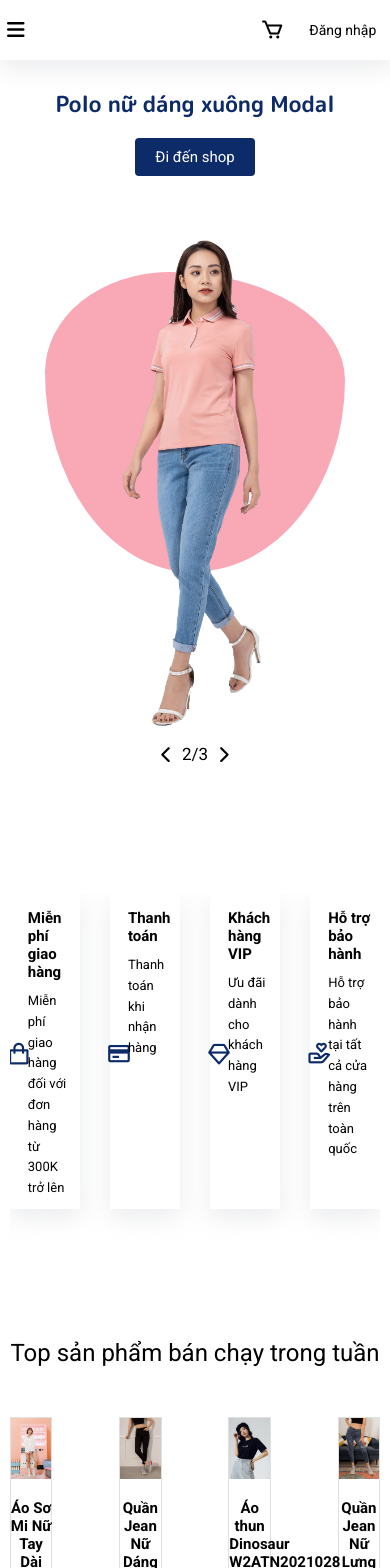
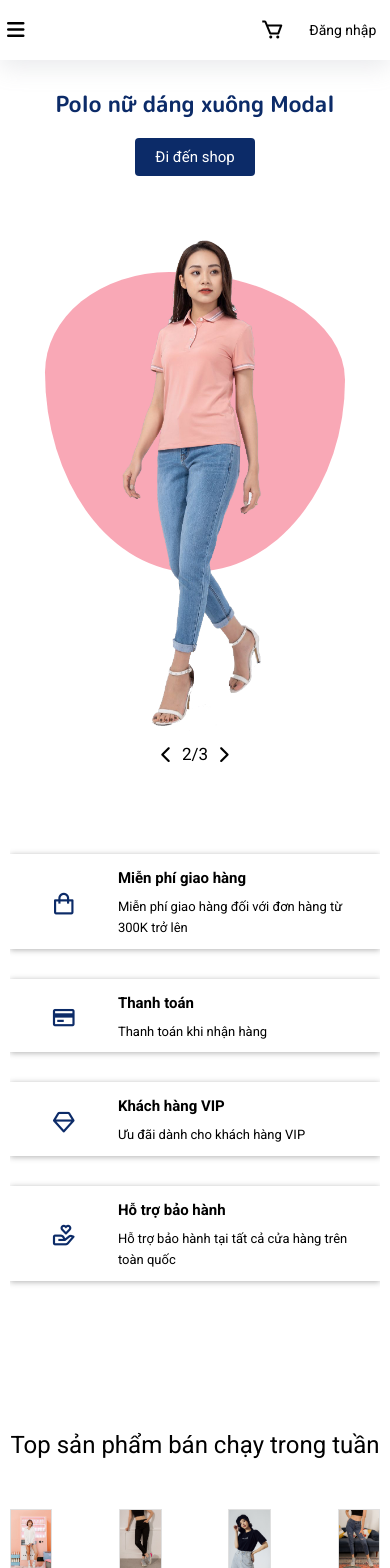
Before and after one commit to nguyenducde/shopping-authentic, a React (Create React App) app: page / in a window 390 px wide. Shown: the top 1568 px of the page. Built offline with nearby package versions, Linux system fonts and the light colour scheme.

Commit message:
Responsive - Mobile - Policy Card

```diff
--- a/src/sass/_home-slider.scss
+++ b/src/sass/_home-slider.scss
@@ -118,6 +118,7 @@
 
 @media only screen and (max-width: 768px) {
     .home-slider {
+        margin-bottom: 0;
 
         &__item {
             flex-direction: column;
--- a/src/sass/_policy-card.scss
+++ b/src/sass/_policy-card.scss
@@ -28,6 +28,8 @@
             color: $main-color;
         }
         &__info {
+            flex: 1;
+
             &__name {
                 font-size: 1.5rem;
                 padding-bottom: 1rem;
@@ -40,3 +42,28 @@
 
     }
 }
+
+@media only screen and (min-width: 1300px){
+
+}
+
+@media only screen and (min-width: 1024px) and (max-width: 1299px){
+
+}
+
+@media only screen and (min-width: 768px) and (max-width: 1023px){
+
+}
+
+@media only screen and (max-width: 768px) {
+    .policy {
+        flex-direction: column;
+
+        &-card {
+            width: 100%;
+            margin-bottom: 2rem;
+            margin-top: 1rem;
+            box-shadow: 0px 1px 6px 0px #0000004f;
+        }
+    }
+}
```
